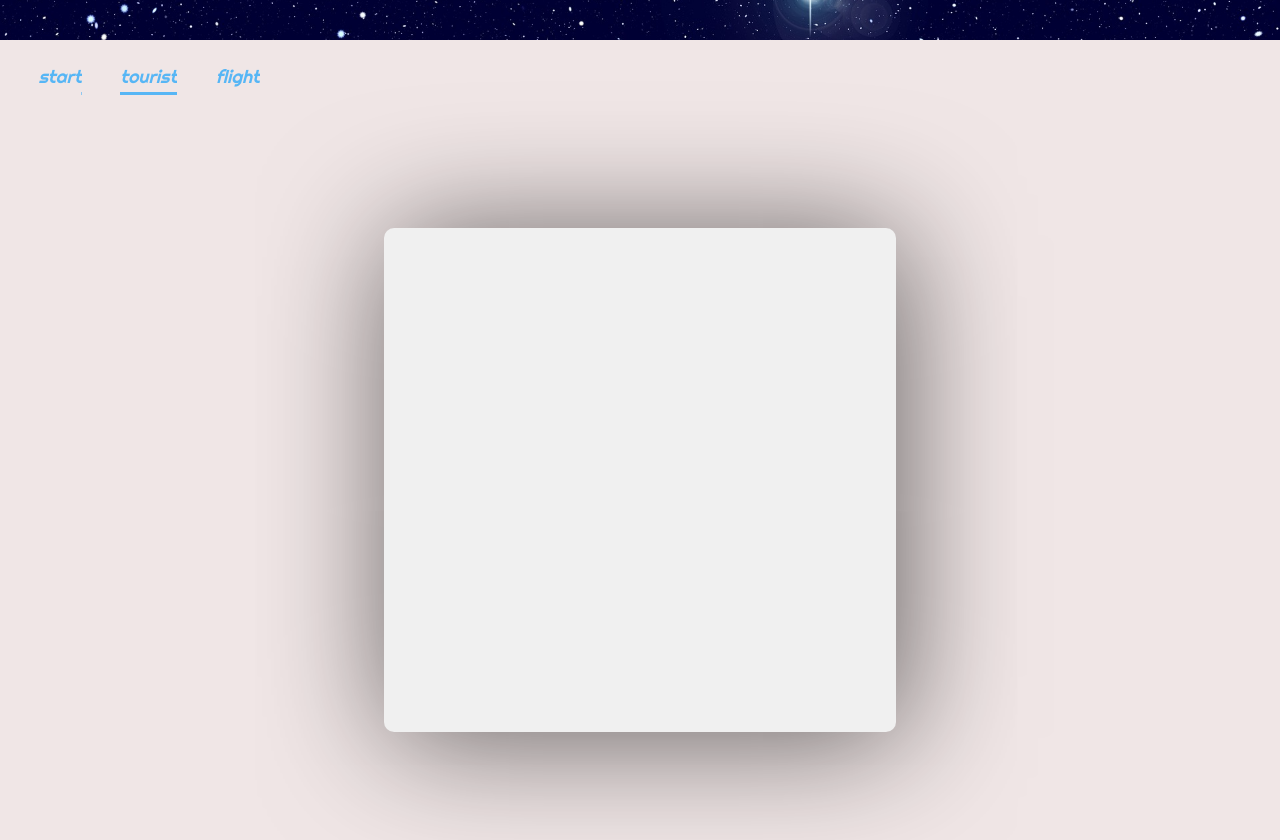
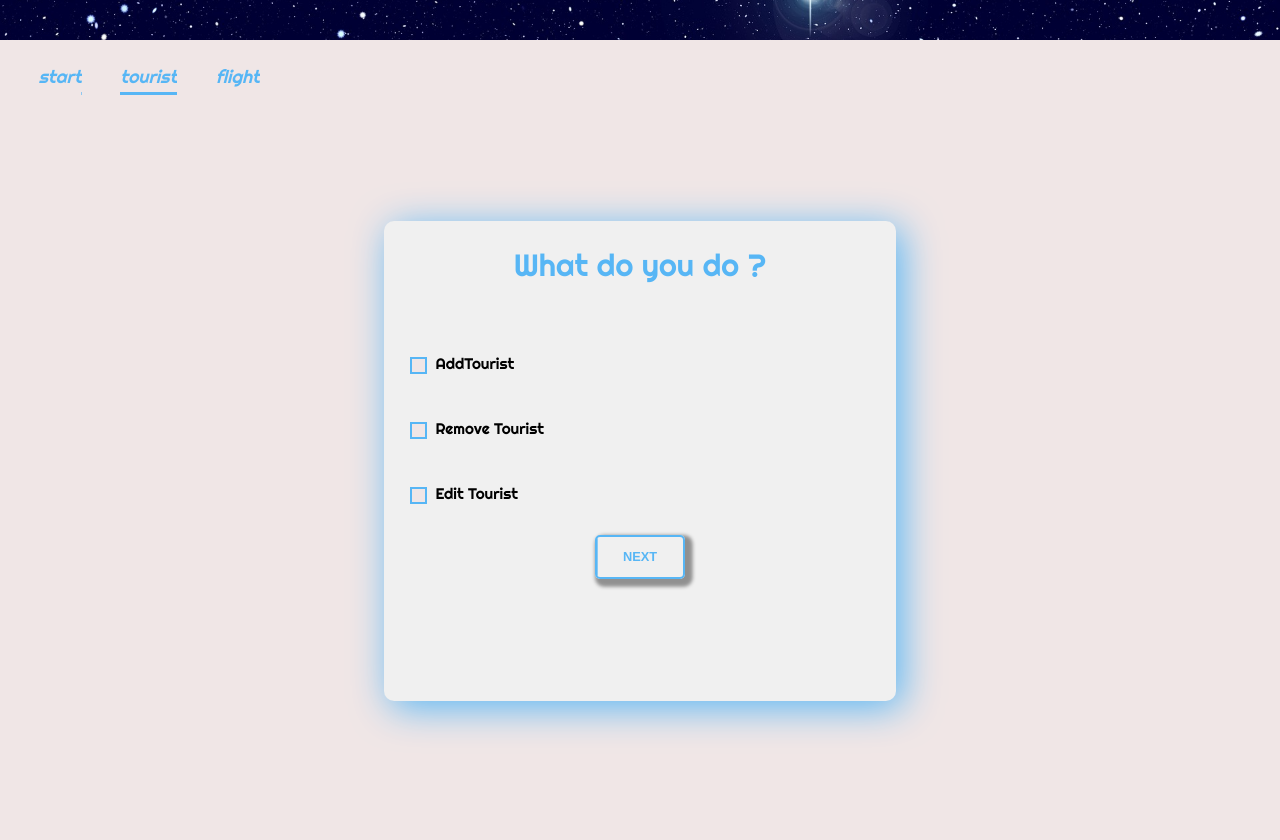
Before and after one commit to adi140000/Cosmos, a React (Create React App) app: page /tourist in a window 1280 px wide. Shown: the part 760-1600 px from the top of the page. Built offline with nearby package versions, Linux system fonts and the light colour scheme.

Commit message:
Create main form and few subpages

```diff
--- a/package.json
+++ b/package.json
@@ -29,6 +29,7 @@
     ]
   },
   "devDependencies": {
+    "axios": "^0.19.0",
     "cors": "^2.8.5",
     "express": "^4.17.1",
     "mysql": "^2.17.1",
--- /dev/null
+++ b/src/Main/Done.js
@@ -0,0 +1,9 @@
+import React from 'react';
+
+const Done = () => {
+    return (<section className='main__section'>
+        <div>Well Done</div>
+    </section>);
+}
+
+export default Done;
--- /dev/null
+++ b/src/Main/Error.js
@@ -0,0 +1,7 @@
+import React from 'react';
+
+const Error = () => {
+    return ( <div>404</div> );
+}
+
+export default Error;
--- a/src/Main/Main.js
+++ b/src/Main/Main.js
@@ -1,33 +1,60 @@
 import React, { Component } from 'react';
 import { BrowserRouter as Router, Route, NavLink, Switch } from "react-router-dom";
 import Start from './Section/Start';
-import Tourist from './Section/Tourist';
+import Tourist from './Section/Tourist/Tourist';
 import Flight from './Section/Flight';
+import AddTourist from './Section/Tourist/Add';
+import Done from './Done';
+import Error from './Error';
+
+
+
 
 
 class Main extends Component {
     constructor(props) {
         super(props);
         this.state = {
-
+            change: '',
         }
     }
 
+    resetChange = () => {
+        this.setState({
+            change: '',
+        })
+    }
+
+    handleChange = (e) => {
+        console.log(e);
+        const { id } = e.target;
+        this.setState({
+            change: id,
+        })
+
+    }
 
 
     render() {
+        const { change } = this.state;
 
         return (
-            <Router>
+            <Router >
                 <main className='main' id='main'>
                     <nav className='main__nav'>
                         <NavLink className='main__nav__part' exact to='/'>start</NavLink>
                         <NavLink className='main__nav__part' to='/tourist/'>tourist</NavLink>
                         <NavLink className='main__nav__part' to='/flight/'> flight </NavLink>
                     </nav>
-                    <Route exact path="/" component={Start} />
-                    <Route path="/tourist/" component={Tourist} />
-                    <Route path="/flight/" component={Flight} />
+                    <Switch>
+                        <Route exact path="/" component={Start} />
+                        <Route path='/done' component={Done}/>
+                        <Route exact path="/tourist/" render={() => <Tourist resetChange={this.resetChange} change={change} handleChange={this.handleChange} />} />
+                        <Route path="/tourist/add" render={() => change ? <AddTourist change={change} /> : <Error />} />
+                        <Route path="/flight/" component={Flight} />
+                        <Route path="/flight/add" render={() => change ? <Tourist change={change} /> : <div>404</div>} />
+
+                    </Switch>
                 </main>
             </Router>);
     }
--- a/src/Main/Section/Flight.js
+++ b/src/Main/Section/Flight.js
@@ -1,7 +1,11 @@
 import React, { Component } from 'react';
 
 class Flight extends Component {
-    state = {  }
+    state = {}
+
+    componentDidMount = () => {
+        console.log(this.props.change);
+    }
     render() {
         return ( <div></div>  );
     }
--- a/src/Main/Section/Tourist.js
+++ /dev/null
@@ -1,13 +0,0 @@
-import React, { Component } from 'react';
-
-class Tourist extends Component {
-    state = {}
-    render() {
-        return (
-            <section className='main__section'>
-                <form className='formFill'></form>
-            </section >);
-    }
-}
-
-export default Tourist;
--- /dev/null
+++ b/src/Main/Section/Tourist/Add.js
@@ -0,0 +1,75 @@
+import React, { Component } from 'react';
+import { NavLink, Redirect, withRouter } from "react-router-dom";
+import axios from 'axios';
+
+
+
+
+class Add extends Component {
+    state = {
+
+        name: '',
+        surname: '',
+        sex: '',
+        country: '',
+        note: '',
+        data_of_birth: '1990-01-01',
+        err: ''
+
+    };
+
+    handelData = (e) => {
+
+        const { id, value } = e.target;
+        console.log(id, value);
+        this.setState({
+            [id]: value,
+        })
+
+    }
+
+    sendData = async e => {
+        e.preventDefault();
+        const issue = await axios.post(`http://localhost:3500/addTourist`, this.state, {
+            headers: {
+                'Content-Type': 'application/json',
+            }
+        });
+        const { data } = issue;
+
+        if (data.error) {
+            this.setState({
+                err: data.error,
+            })
+        } else {
+            this.setState({
+                err: '',
+            })
+        }
+        if (!this.state.err) {
+            this.props.history.push('/done');
+        }
+
+    }
+
+    render() {
+        const { name, surname, sex, country, note, data_of_birth, err } = this.state;
+
+        return (
+            <section className='main__section'>
+                <form className='formFill' id='formAdd' onSubmit={this.sendData}>
+                    <div className='formFill__title'>Fill Tourist data :</div>
+                    <div className='formFill__option option_line'><label>Name: </label><input id='name' onChange={this.handelData} value={name} className='option__txt' /></div>
+                    <div className='formFill__option option_line'><label>Surname: </label><input id='surname' onChange={this.handelData} value={surname} className='option__txt' /></div>
+                    <div className='formFill__option option_line'><label>Sex: </label><input id='sex' onChange={this.handelData} value={sex} className='option__txt' /></div>
+                    <div className='formFill__option option_line'><label>Country: </label><input id='country' onChange={this.handelData} value={country} className='option__txt' /></div>
+                    <div className='formFill__option option_line'><label>Note: </label><textarea id='note' onChange={this.handelData} value={note} rows="6" className='option__txt'></textarea></div>
+                    <div className='formFill__option option_line'><label>Data brith:</label><input id='data_of_birth' onChange={this.handelData} value={data_of_birth} type='date' className='option__txt' /></div>
+                    <div className='formFill__err'>{err}</div>
+                    <button form='formAdd' type='submit' className='formFill__btn btn' >Send</button>
+                </form>
+            </section >);
+    }
+}
+
+export default withRouter(Add);
--- /dev/null
+++ b/src/Main/Section/Tourist/Tourist.js
@@ -0,0 +1,35 @@
+import React, { Component } from 'react';
+import { NavLink } from "react-router-dom";
+
+
+class Tourist extends Component {
+    state = {
+
+    }
+
+
+
+    render() {
+        const { change, handleChange } = this.props;
+        return (
+
+            <section className='main__section'>
+                <form className='formFill'>
+
+                    <div className='formFill__title'>What do you do ?</div>
+                    <div className='formFill__option'><input onChange={handleChange} type='radio' name='option' id='add' className='option_input' /><label htmlFor='add' >Add</label> Tourist</div>
+                    <div className='formFill__option'> <input onChange={handleChange} type='radio' name='option' id='remove' className='option_input' /><label htmlFor='remove'>Remove Tourist</label></div>
+                    <div className='formFill__option'> <input onChange={handleChange} type='radio' name='option' id='edit' className='option_input' /><label htmlFor='edit'>Edit Tourist</label></div>
+
+                    <NavLink to={change ? {
+                        pathname: `/tourist/${change}`,
+
+                    } : '/tourist'} > <button className='formFill__btn btn' >Next</button></NavLink>
+
+
+                </form>
+            </section >);
+    }
+}
+
+export default Tourist;
--- a/src/style/main.scss
+++ b/src/style/main.scss
@@ -39,14 +39,80 @@
         flex-direction: column;
         justify-content: center;
         align-items: center;
-        height: 90vh;
+        min-height: 90vh;
         width: 100%;
         .formFill{
             background-color: $color-form;
-            width: 40%;
-            height: 70%;
+            min-width: 40vw;
+            min-height: 60vh;
             border-radius: 10px;
-            box-shadow: .5vw .5vw 10vw  rgba(0,0,0,.6)
+            box-shadow: .5vw .5vw 3vw  $color-btn;
+            display: flex;
+            flex-direction: column;
+            align-items: center;
+            padding: 2vw;
+            margin-bottom: 3vw;
+            .formFill__btn{
+                margin:10% 0;
+                font-size: .5em;
+                &:hover::after{
+                    color: #2d2d2d;
+                }
+            }
+            .formFill__title{
+                color:$color-btn;
+                font-size: 1.2em;
+                margin-bottom: 10%;
+
+            }
+            .formFill__err{
+                color: red;
+                font-weight: bold;
+                width: 100%;
+                height: 2vw;
+            }
+            .formFill__option{
+                margin: 5% 0;
+                font-size: .6em;
+                align-self: flex-start;
+                display: flex;
+                justify-content: flex-end;
+                align-items: center;
+                &.option_line{
+                    width: 100%;
+                    margin-right:0;
+                    padding-right: 10vw;
+                }
+                .option__txt{
+                    margin-left: 1vw;
+                    box-shadow: .5vw .5vw 1.5vw  $color-btn;
+                    border: none;
+                    border-radius:2px;
+                    width: 15vw;
+                    height: 2vw;
+
+                }
+                .option_input{
+                    position: relative;
+                    margin-right: 1vw;
+                    &:after{
+                        content: '';
+                        position: absolute;
+                        display: block;
+                        top: 0;
+                        left:0;
+                        width: 100%;
+                        height: 100%;
+                        transition: .3s background-color;
+                        background-color: $color-bg;
+                        border: 2px solid $color-btn;
+                    }
+                    &:checked::after{
+                        background-color: $color-btn;
+
+                    }
+                }
+            }
         }
         .main__section__title{
             color: $color-btn;
```
Also changed, not shown: 2 other files (tests, documents, lock files or other folders).
